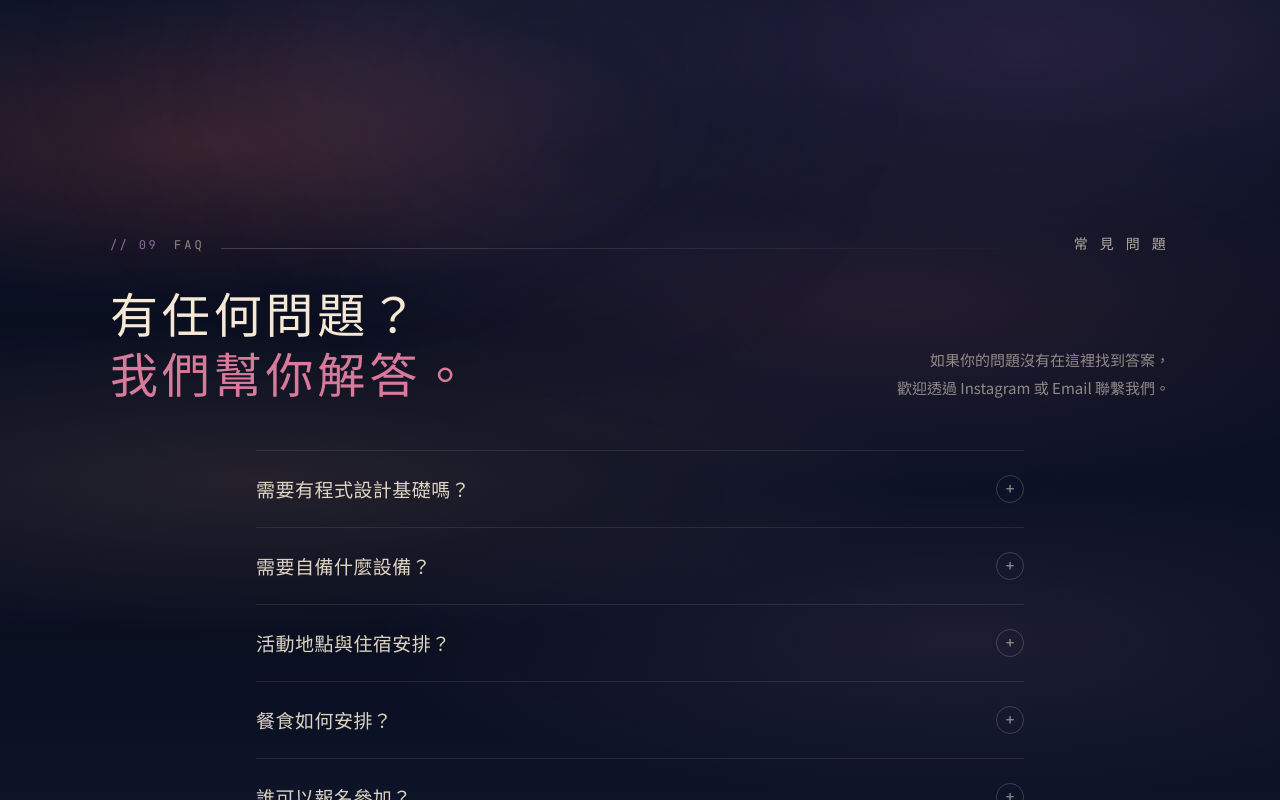
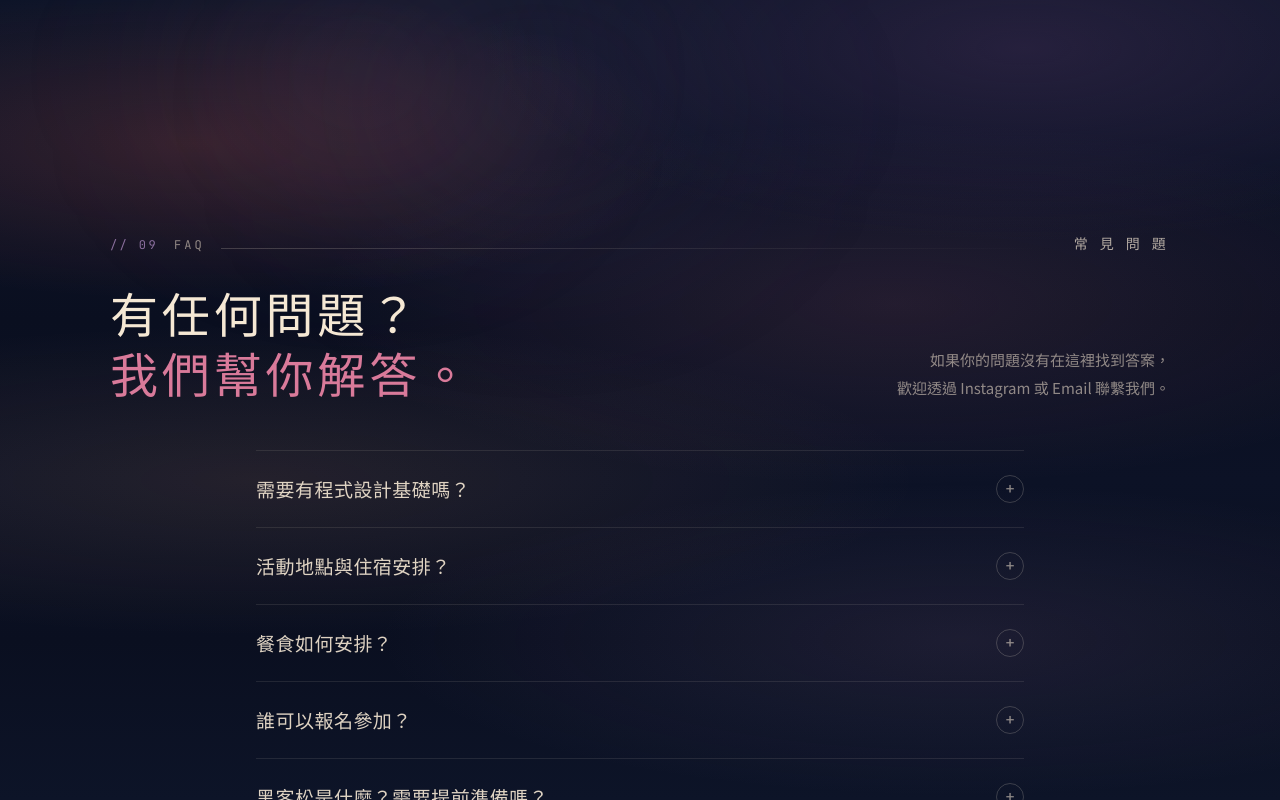
Before and after one commit to SCAICT/115-summer-camp, a React (Vite) app: page / in a window 1280 px wide. Shown: the part 11200-12000 px from the top of the page. Built offline with nearby package versions, Linux system fonts and the light colour scheme.

Commit message:
content: remove '需要自備什麼設備？' FAQ item

```diff
--- a/src/data/siteData.js
+++ b/src/data/siteData.js
@@ -217,10 +217,6 @@ export const faqItems = [
     a: '完全不需要！本次營隊從零開始設計，你只需要帶著一台筆電與好奇心。課程以初學者為核心，並有隊輔全程陪同，確保每位學員都能跟上節奏。',
   },
   {
-    q: '需要自備什麼設備？',
-    a: '請自備一台筆記型電腦（Windows、macOS 或 Linux 均可）及充電器。開訓當天我們會協助完成開發環境設定，不需要提前安裝任何軟體。',
-  },
-  {
     q: '活動地點與住宿安排？',
     a: '活動地點位於國立中興大學校園內，四天三夜均安排住宿。詳細入住地點與交通方式將於報名確認後另行通知。',
   },
```
